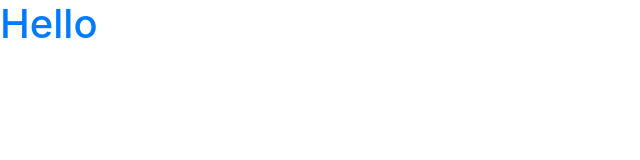
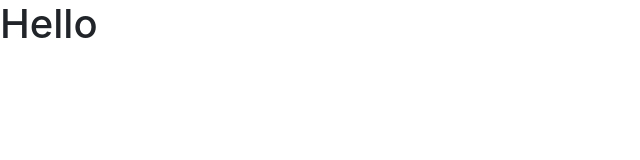
Before and after one commit to Mrnadjiboss/exo_final_git_suite, a plain HTML site: page index.html in a window 1280 px wide. Shown: the whole page, without its empty margins (0-640 px from the left). Drawn offline with nearby package versions, Linux system fonts and the light colour scheme.

Commit message:
third commit

```diff
--- a/index.html
+++ b/index.html
@@ -9,7 +9,7 @@
     <title>nadjib</title>
 </head>
 <body>
-    <h1 class="text-primary">Hello</h1>
+    <h1 >Hello</h1>
 
 </body>
 </html>
```
